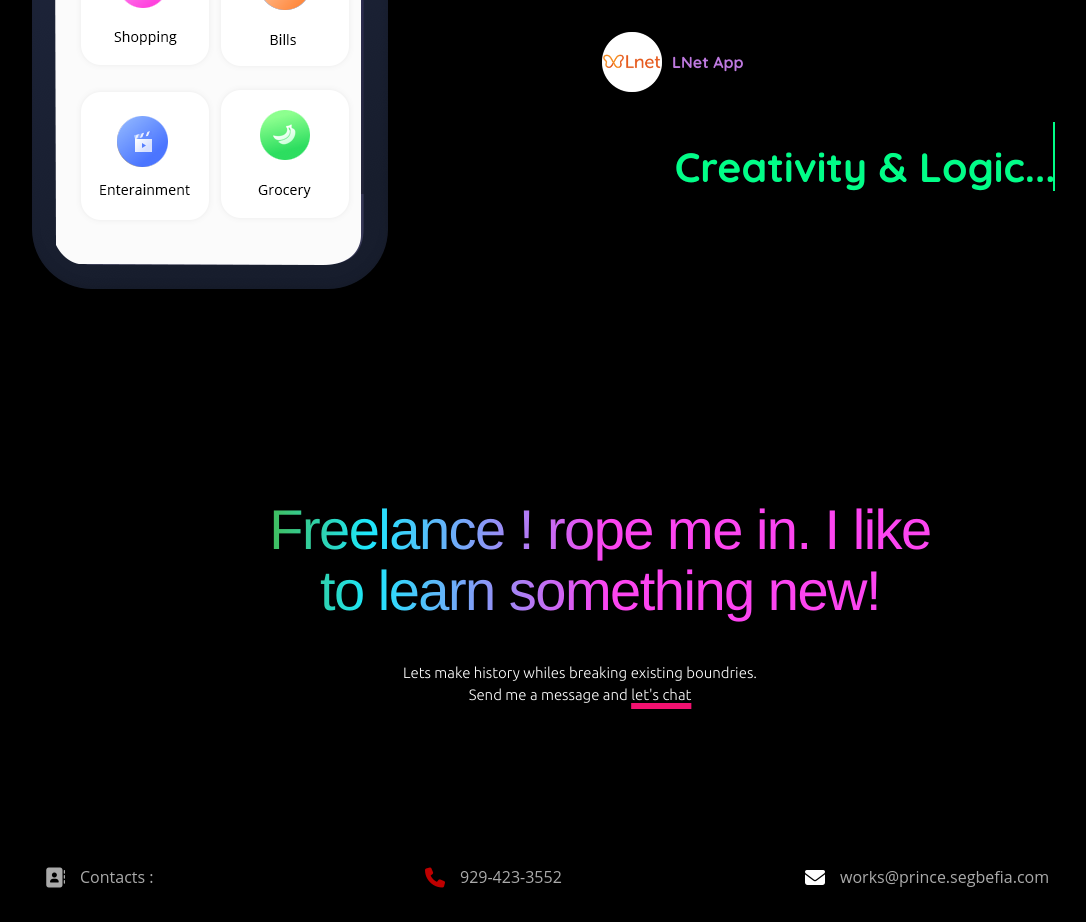
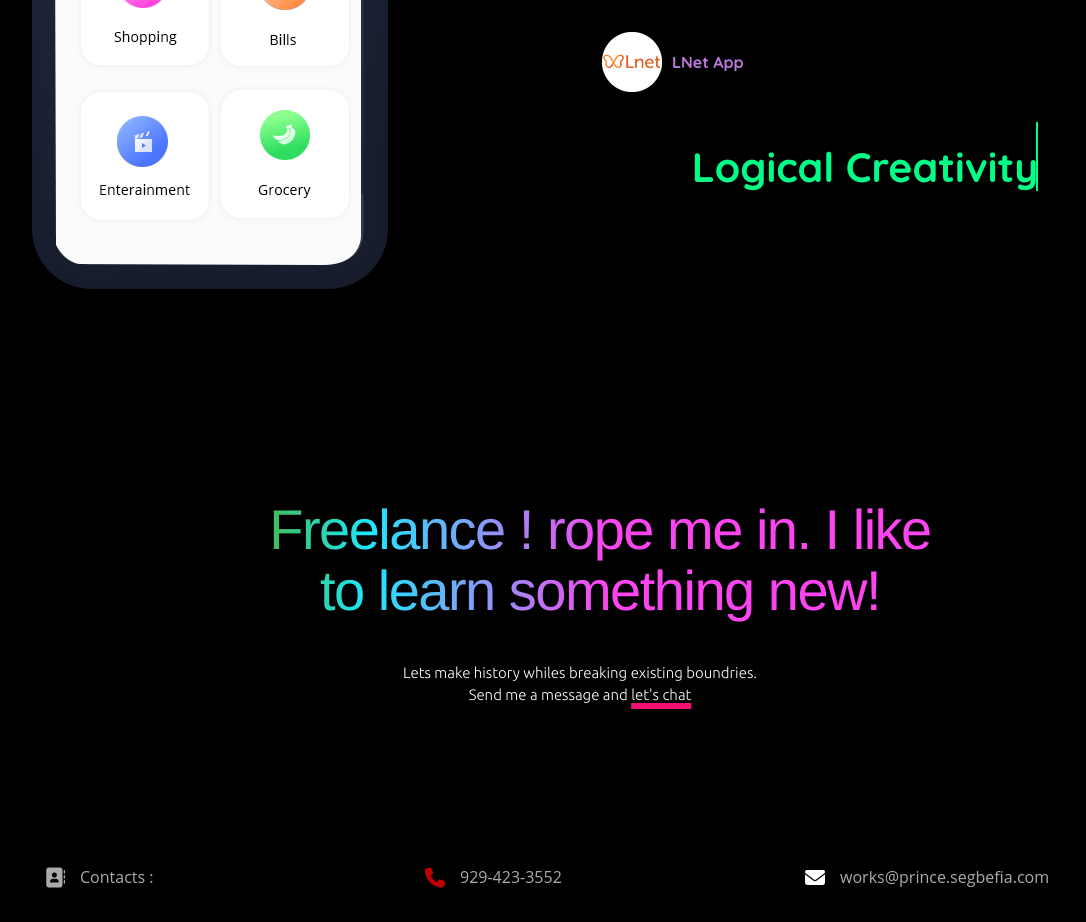
Before and after one commit to Prem2vee/Project-Portfolio, a website: page index.html in a window 1280 px wide. Shown: the part 2480-3402 px from the top of the page, without its empty margins (60-1146 px from the left). Drawn offline with nearby package versions, Linux system fonts and the light colour scheme.

Commit message:
Logical Creativity

```diff
--- a/index.html
+++ b/index.html
@@ -282,7 +282,7 @@
               <img class="app-icon rounded" src="/images/lnet-circle.png" alt="">LNet App
             </div>
             <div class="icon-text2 d-flex justify-content-around">
-              <h5 class="anime" data-text="Creativity & Logic...">Creativity & Logic...</h5>
+              <h5 class="anime" data-text="Logical Creativity">Logical Creativity</h5>
             </div>
           </div>
         </div>
```
